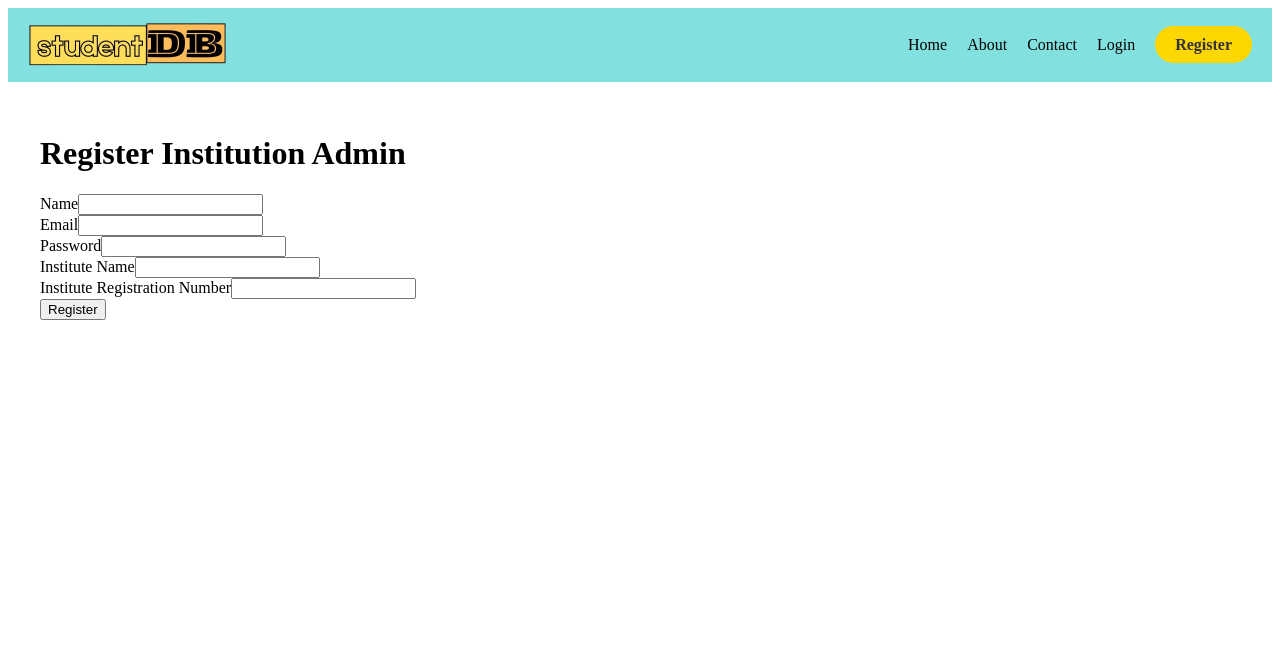
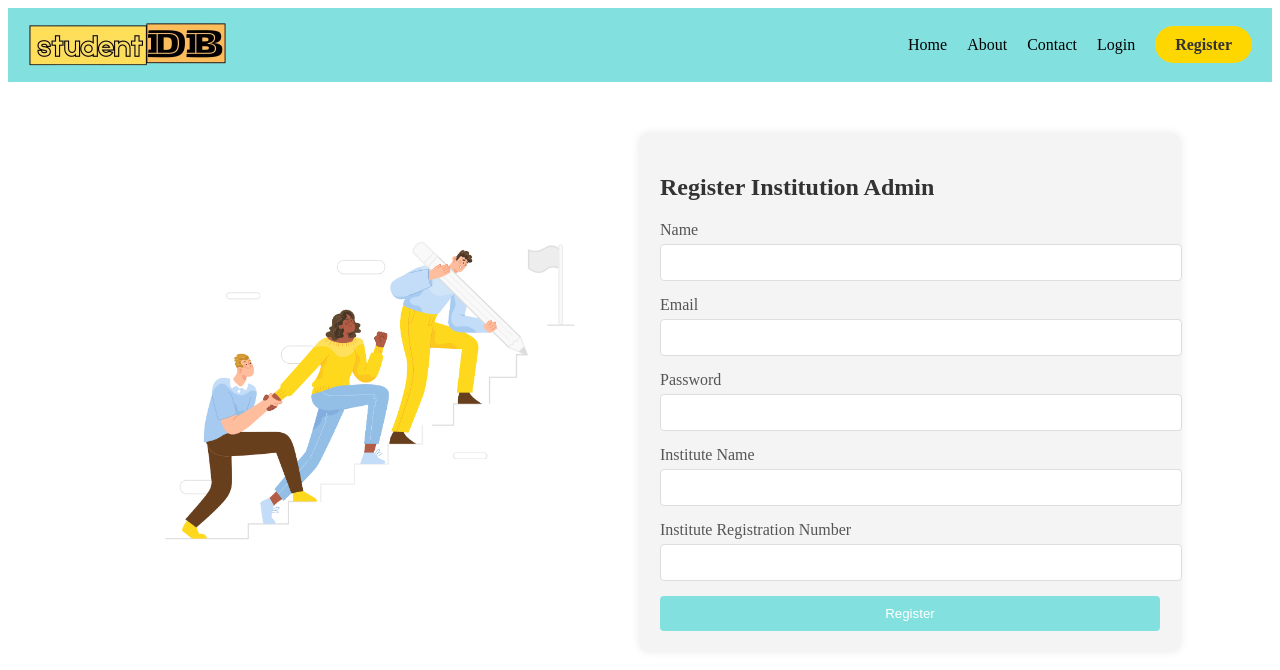
Before and after one commit to emanoj1/studentdb-client, a React (Create React App) app: page /register in a window 1280 px wide. Shown: the top 670 px of the page. Built offline with nearby package versions, Linux system fonts and the light colour scheme.

Commit message:
feat: style registration page

```diff
--- /dev/null
+++ b/src/components/Registration.css
@@ -0,0 +1,65 @@
+/* Styling for the Registration page */
+
+.registration-container {
+    display: flex;
+    flex-wrap: wrap;
+    align-items: center;
+    justify-content: center;
+    padding: 20px;
+  }
+
+  .registration-form {
+    flex: 1;
+    max-width: 500px;
+    padding: 20px;
+    background-color: #f4f4f4;
+    border-radius: 8px;
+    box-shadow: 0 0 10px rgba(0, 0, 0, 0.1);
+  }
+
+  .registration-form h2 {
+    margin-bottom: 20px;
+    color: #333;
+  }
+
+  .registration-form form div {
+    margin-bottom: 15px;
+  }
+
+  .registration-form label {
+    display: block;
+    margin-bottom: 5px;
+    color: #555;
+  }
+
+  .registration-form input {
+    width: 100%;
+    padding: 10px;
+    border: 1px solid #ddd;
+    border-radius: 4px;
+  }
+
+  .registration-form button {
+    width: 100%;
+    padding: 10px;
+    background-color: #82E1DF;
+    color: white;
+    border: none;
+    border-radius: 4px;
+    cursor: pointer;
+  }
+
+  .registration-form button:hover {
+    background-color: #70cfcf;
+  }
+
+  .registration-image {
+    flex: 1;
+    max-width: 500px;
+    padding: 20px;
+  }
+
+  .registration-image img {
+    width: 100%;
+    border-radius: 8px;
+  }
--- a/src/components/Registration.js
+++ b/src/components/Registration.js
@@ -2,6 +2,9 @@
 
 import React, { useState } from 'react';
 import axios from 'axios';
+import { useNavigate } from 'react-router-dom';
+import './Registration.css'; // Import the CSS file
+import registrationImage from '../assets/images/registration-image-drawkit.png'; // Import the image
 
 function Registration() {
   const [formData, setFormData] = useState({
@@ -13,6 +16,8 @@ function Registration() {
   });
 
   const { name, email, password, instituteName, instituteRegistrationNumber } = formData;
+  const [error, setError] = useState(null);
+  const navigate = useNavigate(); // Hook for navigation
 
   const onChange = e => setFormData({ ...formData, [e.target.name]: e.target.value });
 
@@ -27,36 +32,77 @@ function Registration() {
       const body = JSON.stringify({ name, email, password, instituteName, instituteRegistrationNumber });
       const res = await axios.post(`${process.env.REACT_APP_API_BASE_URL}/user/register`, body, config);
       console.log('Registered Successfully', res.data);
+      alert('Registration successful');
+      navigate('/login');
     } catch (error) {
       console.error('Error during registration', error.response.data);
+      setError(error.response?.data?.message || 'An error occurred during registration');
     }
   };
 
   return (
+    <div className="registration-container">
+      <div className="registration-image">
+        <img src={registrationImage} alt="Registration Illustration" />
+      </div>
+      <div className="registration-form">
+        <h2>Register Institution Admin</h2>
+        {error && <p style={{ color: 'red' }}>{error}</p>}
         <form onSubmit={onSubmit}>
-      <h1>Register Institution Admin</h1>
           <div>
             <label>Name</label>
-        <input type="text" name="name" value={name} onChange={onChange} required />
+            <input
+              type="text"
+              name="name"
+              value={name}
+              onChange={onChange}
+              required
+            />
           </div>
           <div>
             <label>Email</label>
-        <input type="email" name="email" value={email} onChange={onChange} required />
+            <input
+              type="email"
+              name="email"
+              value={email}
+              onChange={onChange}
+              required
+            />
           </div>
           <div>
             <label>Password</label>
-        <input type="password" name="password" value={password} onChange={onChange} required />
+            <input
+              type="password"
+              name="password"
+              value={password}
+              onChange={onChange}
+              required
+            />
           </div>
           <div>
             <label>Institute Name</label>
-        <input type="text" name="instituteName" value={instituteName} onChange={onChange} required />
+            <input
+              type="text"
+              name="instituteName"
+              value={instituteName}
+              onChange={onChange}
+              required
+            />
           </div>
           <div>
             <label>Institute Registration Number</label>
-        <input type="text" name="instituteRegistrationNumber" value={instituteRegistrationNumber} onChange={onChange} required />
+            <input
+              type="text"
+              name="instituteRegistrationNumber"
+              value={instituteRegistrationNumber}
+              onChange={onChange}
+              required
+            />
           </div>
           <button type="submit">Register</button>
         </form>
+      </div>
+    </div>
   );
 }
 
```
Lines whose indentation alone changed are shown as unchanged.
